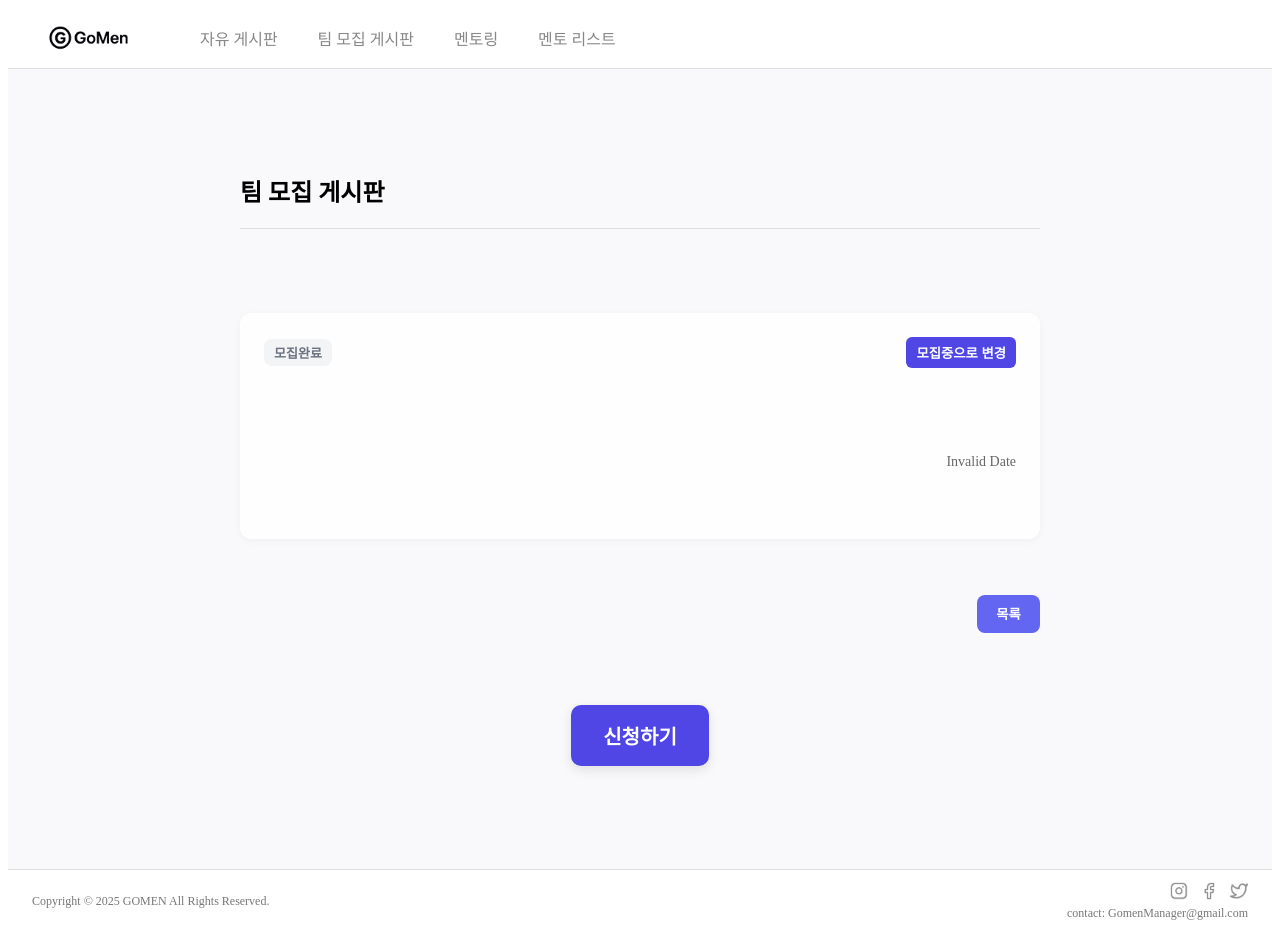
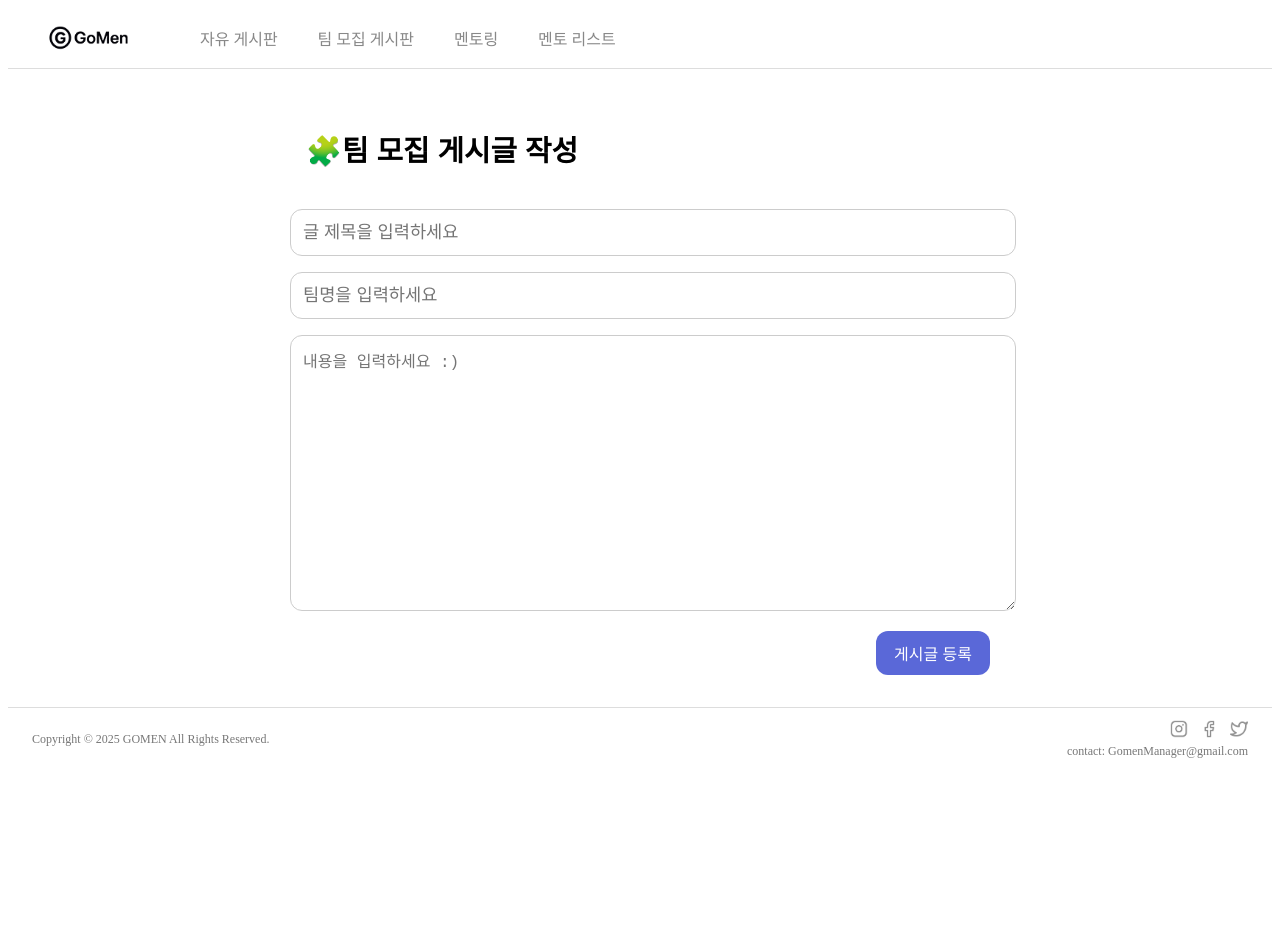
Before and after one commit to 4team-tuna/be14-3rd-Tuna-GoMen, a Vue app in the folder frontend/gomen/: page /board/team-recruit/write in a window 1280 px wide. After the commit the page ends 800 px from the top, so only its background shows below. Built offline with nearby package versions, Linux system fonts and the light colour scheme; no server answers.

Commit message:
기능 구현 완료했지만 새로 작성한 게시글과 db연동은 아직 미완성 상태.. 해결해야 함

```diff
--- a/frontend/gomen/mock/db.json
+++ b/frontend/gomen/mock/db.json
@@ -5,54 +5,18 @@
       "title": "Vue와 Spring Boot로 커뮤니티 만들 팀원 구합니다!",
       "teamName": "VueBoot 팀",
       "nickname": "MinjiVely",
-      "createdAt": "2025-04-10T12:00:00Z",
+      "createdAt": "2025-01-01T03:24:00Z",
       "isActivated": "Y",
       "teamIntroduce": "Vue 3와 Spring Boot를 활용해 실전 커뮤니티 웹 서비스를 만들고 있어요. GitHub와 Notion으로 협업하고 있으며, UI/UX에도 신경 쓰고 있습니다. 프론트와 백엔드 모두 함께 성장할 팀원을 모집합니다!",
       "isDeleted": "N",
-      "applicants": [
-        {
-          "nickname": "하나",
-          "introduction": "그냥\n",
-          "blog": "",
-          "appliedAt": "2025-04-09T14:57:01.196Z",
-          "isProcessed": "Y"
-        },
-        {
-          "nickname": "제임스",
-          "introduction": "그냥\n",
-          "blog": "https://jameslee.dev",
-          "appliedAt": "2025-04-08T14:57:01.196Z",
-          "isProcessed": null
-        },
-        {
-          "nickname": "수지",
-          "introduction": "그냥\n",
-          "blog": "",
-          "appliedAt": "2025-04-07T14:57:01.196Z",
-          "isProcessed": "Y"
-        },
-        {
-          "nickname": "나",
-          "introduction": "그냥\n",
-          "blog": "",
-          "appliedAt": "2025-04-06T14:57:01.196Z",
-          "isProcessed": null
-        },
-        {
-          "nickname": "나ㅁㄴㅇ",
-          "introduction": "그냥\n",
-          "blog": "",
-          "appliedAt": "2025-04-06T14:57:01.196Z",
-          "isProcessed": null
-        }
-      ]
+      "applicants": []
     },
     {
       "id": "2",
       "title": "AI 프로젝트 같이 하실 분~",
       "teamName": "AI드림팀",
       "nickname": "데이터마스터",
-      "createdAt": "2025-04-09T10:30:00Z",
+      "createdAt": "2025-01-02T03:30:00Z",
       "isActivated": "N",
       "teamIntroduce": "자연어 처리 기반의 AI 챗봇을 만들고 있어요. Python, PyTorch 사용 중이고, AI에 관심 많고 열정 있는 분 환영해요! 데이터 수집부터 모델 학습까지 함께 해요.",
       "isDeleted": "N",
@@ -63,7 +27,7 @@
       "title": "웹소켓 채팅 앱 같이 만들어요!",
       "teamName": "실시간챗팀",
       "nickname": "프론트선비",
-      "createdAt": "2025-04-08T16:45:00Z",
+      "createdAt": "2025-01-03T03:36:00Z",
       "isActivated": "Y",
       "teamIntroduce": "WebSocket을 이용한 실시간 채팅 앱 개발 중이에요. 프론트는 Vue, 백엔드는 Node.js로 진행하고 있으며 실시간 통신이나 UX에 관심 있는 분을 찾고 있어요!",
       "isDeleted": "N",
@@ -74,7 +38,7 @@
       "title": "포트폴리오용 프로젝트 같이 해요!",
       "teamName": "포폴장인들",
       "nickname": "개발멘토",
-      "createdAt": "2025-04-07T11:00:00Z",
+      "createdAt": "2025-01-04T03:42:00Z",
       "isActivated": "N",
       "teamIntroduce": "취업 준비 중인 분들을 위한 실전 프로젝트를 함께 하고 있습니다. 디자인부터 기획, 개발까지 전 과정을 같이 경험하며 좋은 포트폴리오를 만들어요!",
       "isDeleted": "N",
@@ -85,7 +49,7 @@
       "title": "3D 게임 개발팀 모집합니다",
       "teamName": "Unity부스터",
       "nickname": "게임러버",
-      "createdAt": "2025-04-06T09:15:00Z",
+      "createdAt": "2025-01-05T03:48:00Z",
       "isActivated": "Y",
       "teamIntroduce": "Unity 기반의 3D 액션 게임을 개발 중입니다. 모델링, 애니메이션, 게임 로직 등 다양한 분야의 협업이 필요해요. 게임 개발에 열정 있는 분들 모여주세요!",
       "isDeleted": "N",
@@ -96,7 +60,7 @@
       "title": "파이썬으로 자동화 툴 만들 팀원 구함",
       "teamName": "오토매이터즈",
       "nickname": "파이썬초보",
-      "createdAt": "2025-04-05T17:45:00Z",
+      "createdAt": "2025-01-06T03:54:00Z",
       "isActivated": "Y",
       "teamIntroduce": "반복 업무를 자동화해주는 데스크탑 툴을 개발 중입니다. Python과 Selenium, Pandas 등을 활용하고 있어요. 자동화에 관심 있는 분 함께 해요!",
       "isDeleted": "N",
@@ -107,7 +71,7 @@
       "title": "블록체인 기반 투표 시스템 함께 만들어요!",
       "teamName": "체인마스터",
       "nickname": "솔리디티고수",
-      "createdAt": "2025-04-04T14:20:00Z",
+      "createdAt": "2025-01-07T04:00:00Z",
       "isActivated": "N",
       "teamIntroduce": "Solidity로 블록체인 스마트 컨트랙트를 구현 중이며, 프론트는 React 기반입니다. 투명한 투표 시스템을 목표로 하고 있어요. Web3 관심 있다면 누구든 환영!",
       "isDeleted": "N",
@@ -118,7 +82,7 @@
       "title": "React Native 앱 같이 개발해요",
       "teamName": "모바일드림",
       "nickname": "모던개발자",
-      "createdAt": "2025-04-03T08:40:00Z",
+      "createdAt": "2025-01-08T04:06:00Z",
       "isActivated": "N",
       "teamIntroduce": "React Native로 간단한 일정 관리 앱을 만들고 있어요. Android/iOS 동시에 배포하는 경험을 함께하고 싶다면 지금 참여하세요!",
       "isDeleted": "N",
@@ -129,7 +93,7 @@
       "title": "카카오톡 클론코딩 함께 해요",
       "teamName": "클론코더스",
       "nickname": "UI장인",
-      "createdAt": "2025-04-02T18:10:00Z",
+      "createdAt": "2025-01-09T04:12:00Z",
       "isActivated": "Y",
       "teamIntroduce": "UI/UX 스터디와 함께 실전 클론코딩을 진행 중이에요. 카카오톡 주요 기능들을 직접 구현하며 실력을 쌓고 있어요. 클론 프로젝트 관심 있으면 환영!",
       "isDeleted": "N",
@@ -140,7 +104,7 @@
       "title": "뉴스 요약 AI 만들고 싶어요!",
       "teamName": "요약봇팀",
       "nickname": "AI초심자",
-      "createdAt": "2025-04-01T10:00:00Z",
+      "createdAt": "2025-01-10T04:18:00Z",
       "isActivated": "Y",
       "teamIntroduce": "긴 뉴스를 짧게 요약해주는 AI 시스템을 개발 중입니다. 자연어 처리 기반이며 Python과 HuggingFace 모델을 사용하고 있어요. AI에 관심 있다면 같이 해요!",
       "isDeleted": "N",
@@ -151,7 +115,7 @@
       "title": "메타버스 커뮤니티 구축 같이 하실 분!",
       "teamName": "메타버스팀",
       "nickname": "XR개발자",
-      "createdAt": "2025-03-31T15:50:00Z",
+      "createdAt": "2025-02-01T15:50:00Z",
       "isActivated": "N",
       "teamIntroduce": "3D 가상 공간에서 소통할 수 있는 메타버스 커뮤니티 플랫폼을 Unity와 WebXR로 개발 중입니다. 새로운 기술 도전에 열정 있는 분 모집합니다!",
       "isDeleted": "N",
@@ -162,7 +126,7 @@
       "title": "투두앱에 음성인식 넣어보고 싶어요",
       "teamName": "보이스Todo",
       "nickname": "디자인하는개발자",
-      "createdAt": "2025-03-30T11:40:00Z",
+      "createdAt": "2025-02-13T11:40:00Z",
       "isActivated": "Y",
       "teamIntroduce": "기존 투두앱에 음성인식 기능을 추가하여 손쉬운 일정 관리를 목표로 하고 있어요. Web Speech API와 Vue를 사용합니다. 디자인 감각도 환영해요!",
       "isDeleted": "N",
@@ -173,7 +137,7 @@
       "title": "날씨 기반 패션 추천 앱 개발팀 모집",
       "teamName": "패션날씨",
       "nickname": "정글졸업생",
-      "createdAt": "2025-03-29T19:30:00Z",
+      "createdAt": "2025-02-25T19:30:00Z",
       "isActivated": "N",
       "teamIntroduce": "사용자의 위치와 날씨 정보를 기반으로 오늘 입을 옷을 추천하는 앱을 개발 중이에요. API 연동과 코디 추천 알고리즘을 함께 고민해요!",
       "isDeleted": "N",
@@ -184,7 +148,7 @@
       "title": "Spring Boot로 블로그 플랫폼 개발",
       "teamName": "블로그천재들",
       "nickname": "자바마스터",
-      "createdAt": "2025-03-28T13:05:00Z",
+      "createdAt": "2025-03-02T13:05:00Z",
       "isActivated": "Y",
       "teamIntroduce": "Spring Boot + Thymeleaf 조합으로 블로그 플랫폼을 개발하고 있어요. REST API, JPA, 보안 인증 등 백엔드에 관심 있는 분 환영!",
       "isDeleted": "N",
@@ -195,7 +159,7 @@
       "title": "TypeScript 공부하며 사이드 프로젝트 해요",
       "teamName": "타입러버즈",
       "nickname": "프론트연습생",
-      "createdAt": "2025-03-27T10:00:00Z",
+      "createdAt": "2025-03-08T10:00:00Z",
       "isActivated": "Y",
       "teamIntroduce": "TypeScript를 실전에서 익히기 위해 간단한 웹 서비스를 만드는 중입니다. 초보자도 환영이며 서로 코드 리뷰하며 성장해요!",
       "isDeleted": "N",
@@ -206,7 +170,7 @@
       "title": "채용 사이트 클론 만들어볼 분!",
       "teamName": "잡스타트업",
       "nickname": "HR개발자",
-      "createdAt": "2025-03-26T09:00:00Z",
+      "createdAt": "2025-03-10T09:00:00Z",
       "isActivated": "N",
       "teamIntroduce": "원티드, 로켓펀치 스타일의 채용 사이트를 클론 중이에요. 사용자 로그인, 공고 등록, 검색 기능 등을 구현합니다. 실무 느낌 낼 수 있어요!",
       "isDeleted": "N",
@@ -217,7 +181,7 @@
       "title": "쿠팡 클론 웹앱 개발 팀 구함",
       "teamName": "쿠클론팀",
       "nickname": "이커머스개발자",
-      "createdAt": "2025-03-25T08:15:00Z",
+      "createdAt": "2025-03-11T08:15:00Z",
       "isActivated": "Y",
       "teamIntroduce": "상품 리스트, 장바구니, 결제까지 구현하는 쿠팡 클론 프로젝트입니다. 프론트와 백엔드 모두 열려있고, 이커머스에 관심 있는 분 환영!",
       "isDeleted": "N",
@@ -228,7 +192,7 @@
       "title": "리팩토링 스터디 + 실전 프로젝트 구상중",
       "teamName": "리팩토링러버즈",
       "nickname": "코드미화가",
-      "createdAt": "2025-03-24T17:00:00Z",
+      "createdAt": "2025-03-19T17:00:00Z",
       "isActivated": "Y",
       "teamIntroduce": "기존 코드 리팩토링 스터디와 실제 프로젝트 적용을 병행하고 있어요. 클린 코드와 효율적인 구조에 관심 많은 분들 함께해요!",
       "isDeleted": "N",
@@ -239,7 +203,7 @@
       "title": "GPT 활용 툴 같이 만들어봐요",
       "teamName": "AI도우미",
       "nickname": "오픈AI팬",
-      "createdAt": "2025-03-23T14:30:00Z",
+      "createdAt": "2025-03-21T14:30:00Z",
       "isActivated": "Y",
       "teamIntroduce": "ChatGPT API를 활용한 업무 도우미 툴을 만들고 있습니다. 프롬프트 엔지니어링부터 프론트까지 같이 해볼 분 찾고 있어요!",
       "isDeleted": "N",
@@ -261,7 +225,7 @@
       "title": "WebRTC 기반 화상회의 앱 만들어요!",
       "teamName": "WebRTC히어로즈",
       "nickname": "웹통신장인",
-      "createdAt": "2025-03-21T13:20:00Z",
+      "createdAt": "2025-04-01T13:20:00Z",
       "isActivated": "N",
       "teamIntroduce": "WebRTC로 영상통화 기능을 구현하는 프로젝트입니다. 실시간 통신 기술에 관심 있거나 영상 처리 경험 있는 분 환영해요!",
       "isDeleted": "N",
@@ -272,7 +236,7 @@
       "title": "Node.js + MongoDB로 REST API 구축 팀원 구함",
       "teamName": "노몽API팀",
       "nickname": "백엔드메이커",
-      "createdAt": "2025-03-20T09:30:00Z",
+      "createdAt": "2025-04-10T09:30:00Z",
       "isActivated": "Y",
       "teamIntroduce": "Node.js와 Express, MongoDB를 사용해 RESTful API 서버를 만들고 있어요. API 설계 및 문서화 경험도 쌓을 수 있어요!",
       "isDeleted": "N",
@@ -283,7 +247,7 @@
       "title": "Next.js로 SSR 블로그 플랫폼 만들 사람?",
       "teamName": "넥스트레벨",
       "nickname": "SSR연구가",
-      "createdAt": "2025-03-19T10:10:00Z",
+      "createdAt": "2025-04-12T10:10:00Z",
       "isActivated": "Y",
       "teamIntroduce": "Next.js의 SSR 기능을 활용해 SEO 친화적인 블로그 플랫폼을 만들고 있어요. 정적 페이지, 동적 라우팅 등에 관심 있다면 참여해요!",
       "isDeleted": "N",
@@ -294,7 +258,7 @@
       "title": "Django로 웹 서비스 빠르게 MVP 개발할 분!",
       "teamName": "장고스프린터즈",
       "nickname": "파이썬스프린터",
-      "createdAt": "2025-03-18T18:45:00Z",
+      "createdAt": "2025-04-13T18:45:00Z",
       "isActivated": "Y",
       "teamIntroduce": "Django 기반의 MVP 웹 서비스를 빠르게 만들고 있습니다. 관리자 페이지, 로그인 기능 등 실무 기능 위주로 개발 중이에요!",
       "isDeleted": "N",
@@ -305,9 +269,21 @@
       "title": "머신러닝 웹 기반 플랫폼 만들고 있어요",
       "teamName": "ML웹개발자",
       "nickname": "알고리즘러버",
-      "createdAt": "2025-03-17T16:10:00Z",
+      "createdAt": "2025-04-15T16:10:00Z",
       "isActivated": "N",
       "teamIntroduce": "머신러닝 모델을 웹에서 직접 사용 가능한 플랫폼으로 만드는 중입니다. Flask, TensorFlow, Vue 등 다양한 기술을 활용 중이에요!",
+      "isDeleted": "N",
+      "applicants": []
+    },
+    {
+      "id": 1744570962861,
+      "userId": "1",
+      "title": "ㅋㅋㅋ",
+      "teamName": "ㅋㅋㅋ",
+      "teamIntroduce": "ㅋ",
+      "nickname": "MinjiVely",
+      "createdAt": "2025-04-13T19:02:42.861Z",
+      "isActivated": "Y",
       "isDeleted": "N",
       "applicants": []
     }
--- a/frontend/gomen/src/components/TeamRecruitBoard/WriteButton.vue
+++ b/frontend/gomen/src/components/TeamRecruitBoard/WriteButton.vue
@@ -1,7 +1,6 @@
 <!-- src/components/common/FloatingWriteButton.vue -->
 <template>
     <button class="floating-btn" @click="goToWritePage">
-      <!-- 연필 아이콘 (SVG로 변경 가능) -->
       ✏️
     </button>
   </template>
@@ -21,7 +20,7 @@
     position: fixed;
     bottom: 32px;
     right: 32px;
-    background-color: #5D5FEF; /* iris100 */
+    background-color: #5D5FEF;
     color: white;
     border: none;
     border-radius: 50%;
@@ -35,7 +34,7 @@
   }
 
   .floating-btn:hover {
-    background-color: #4a4cd1; /* hover 색상 */
+    background-color: #4a4cd1;
     transform: scale(1.05);
   }
   </style>
--- a/frontend/gomen/src/views/teamRecruitBoard/TeamRecruitBoardPage.vue
+++ b/frontend/gomen/src/views/teamRecruitBoard/TeamRecruitBoardPage.vue
@@ -3,7 +3,7 @@
     <div class="page-container">
 
       <div class="content-wrapper">
-        <h1 class="page-title">팀 모집 게시판</h1>
+        <h1 class="page-title">🧩팀 모집 게시판</h1>
 
         <FilterBar @search="handleSearch" />
 
@@ -94,7 +94,6 @@ const handlePageChange = (page) => {
   currentPage.value = page
 }
 
-//  mock 데이터 불러오기
 onMounted(async () => {
   const res = await fetch('http://localhost:3001/teamRecruitPosts')
   const data = await res.json()
@@ -124,11 +123,11 @@ onMounted(async () => {
 .page-title {
   font-size: 2rem;
   font-weight: bold;
-  margin-bottom: 1.5rem;
+  margin-bottom: 4.5rem;
 }
 
 .post-list {
-  margin-top: 1rem;
+  margin-top: 1.5rem;
   margin-bottom: 2rem;
   display: flex;
   flex-direction: column;
--- /dev/null
+++ b/frontend/gomen/src/views/teamRecruitBoard/TeamRecruitWritePage.vue
@@ -0,0 +1,139 @@
+<template>
+    <div class="write-wrapper">
+      <div class="page-title-box">
+        <h1 class="page-title">🧩팀 모집 게시글 작성</h1>
+      </div>
+
+      <div class="form-box">
+        <input
+          v-model="title"
+          type="text"
+          class="title-input"
+          placeholder="글 제목을 입력하세요"
+        />
+        <input
+          v-model="teamName"
+          type="text"
+          class="title-input"
+          placeholder="팀명을 입력하세요"
+        />
+        <textarea
+          v-model="content"
+          class="content-input"
+          placeholder="내용을 입력하세요 :)"
+        ></textarea>
+
+        <div class="actions">
+          <button class="submit-btn" @click="submitPost">게시글 등록</button>
+        </div>
+      </div>
+    </div>
+  </template>
+
+  <script setup>
+  import { ref } from 'vue'
+  import { useRouter } from 'vue-router'
+  import axios from 'axios'
+
+  const router = useRouter()
+
+  const title = ref('')
+  const teamName = ref('')
+  const content = ref('')
+
+  // 로그인한 사용자 정보 가져오기
+  const user = JSON.parse(localStorage.getItem('user')) || {}
+  const userId = user.id || ''
+  const userNickname = user.nickname || ''
+
+  // 게시글 작성 함수
+  const submitPost = async () => {
+    if (!title.value || !teamName.value || !content.value) {
+      alert('모든 항목을 입력해주세요!')
+      return
+    }
+
+    const newPost = {
+      id: Date.now(),
+      userId: userId,
+      title: title.value,
+      teamName: teamName.value,
+      teamIntroduce: content.value,
+      nickname: userNickname || '익명',
+      createdAt: new Date().toISOString(),
+      isActivated: 'Y',
+      isDeleted: 'N',
+      applicants: [],
+    }
+
+    try {
+      await axios.post('http://localhost:3001/teamRecruitPosts', newPost)
+      alert('게시글이 등록되었습니다!')
+      router.push('/board/team-recruit')
+    } catch (error) {
+      console.error('등록 실패:', error)
+      alert('등록에 실패했습니다.')
+    }
+  }
+  </script>
+
+  <style scoped>
+  .write-wrapper {
+    max-width: 700px;
+    margin: 0 auto;
+    padding: 2rem;
+    font-family: 'Noto Sans KR', sans-serif;
+  }
+
+  .page-title-box {
+    text-align: left;
+    margin-bottom: 2rem;
+  }
+
+  .page-title {
+    font-size: 1.8rem;
+    font-weight: bold;
+    padding: 0.5rem 1rem;
+    border-radius: 12px;
+  }
+
+  .title-input {
+    width: 100%;
+    padding: 12px;
+    font-size: 1.1rem;
+    border: 1px solid #ccc;
+    border-radius: 12px;
+    margin-bottom: 1rem;
+  }
+
+  .content-input {
+    width: 100%;
+    height: 250px;
+    padding: 12px;
+    font-size: 1rem;
+    border: 1px solid #ccc;
+    border-radius: 12px;
+    resize: vertical;
+    margin-bottom: 1rem;
+  }
+
+  .actions {
+    display: flex;
+    justify-content: end;
+  }
+
+  .submit-btn {
+    background-color: #5a68d8;
+    color: white;
+    padding: 10px 18px;
+    font-size: 1rem;
+    border: none;
+    border-radius: 12px;
+    cursor: pointer;
+    transition: background-color 0.2s ease;
+  }
+
+  .submit-btn:hover {
+    background-color: #3e4bb5;
+  }
+</style>
```
Also changed, not shown: frontend/gomen/src/router/index.js (+9 -1 lines).
